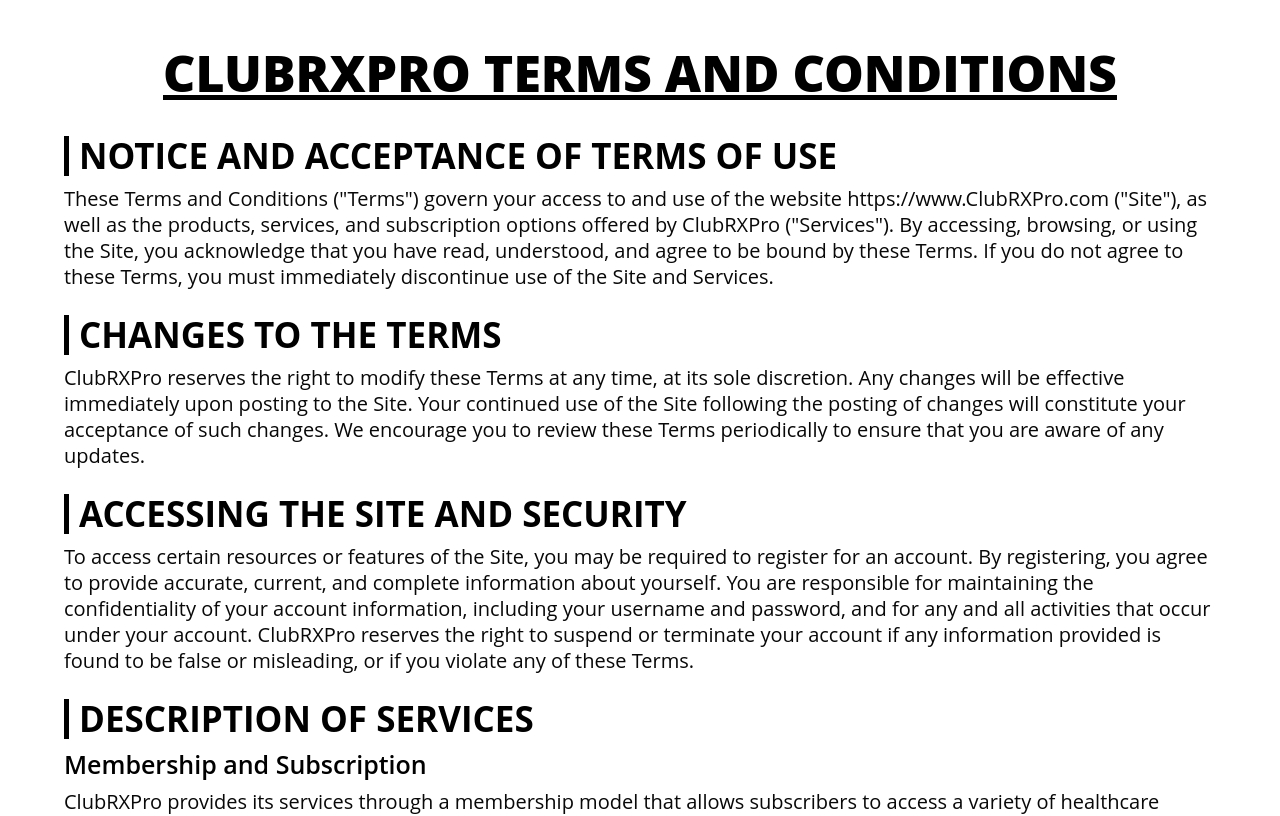
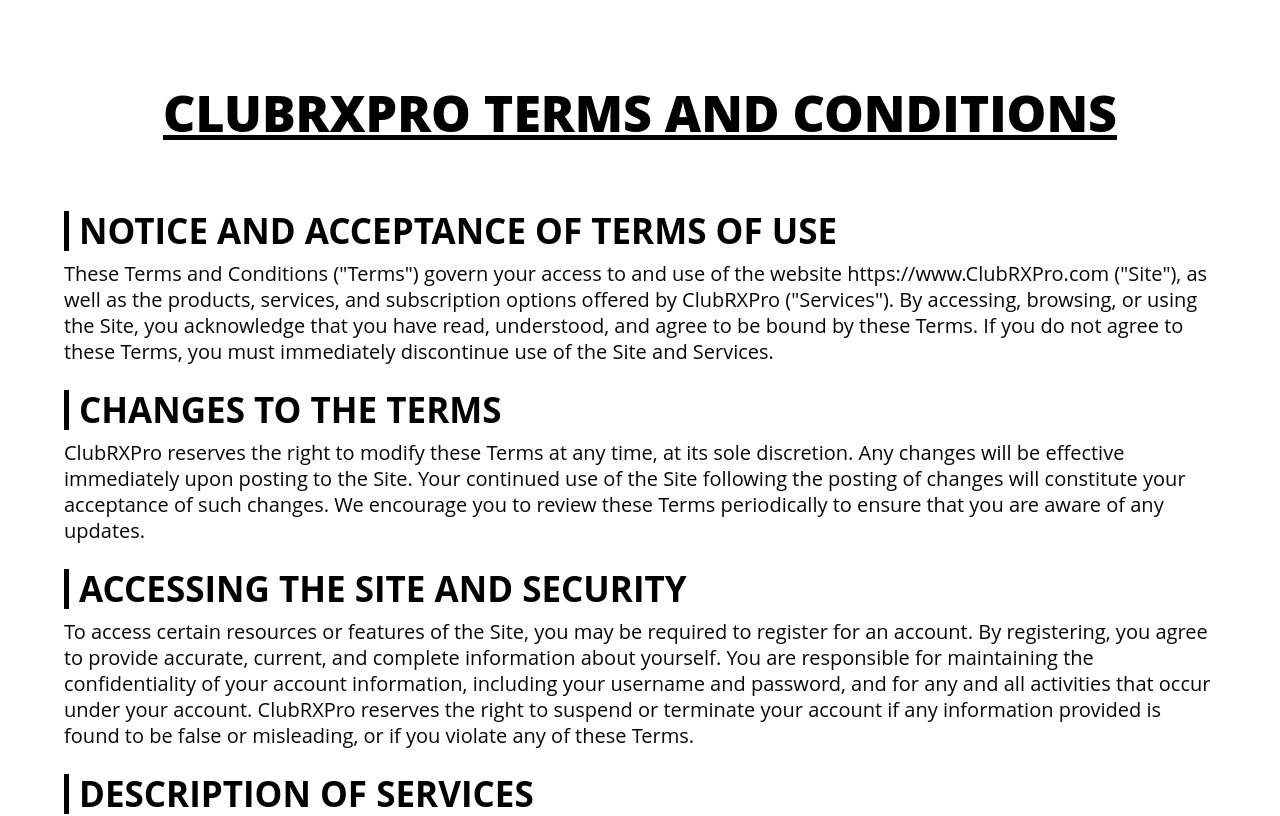
Before and after one commit to sanketinfluxiq/clubrxpro-ui, a Next.js app: page /terms-and-conditions in a window 1280 px wide. Shown: the top 816 px of the page. Built offline with nearby package versions, Linux system fonts and the light colour scheme.

Commit message:
Privacy Policy page update

```diff
--- a/styles/global.css
+++ b/styles/global.css
@@ -122,7 +122,7 @@
 
 /* ---------Terms & Conditions----------- */
 .terms_and_conditions_main {
-    padding: 45px 0;
+    padding: 85px 0;
 }
 .tc_and_pp_common_width {
     width: 90%;
@@ -136,7 +136,7 @@
     text-align: center;
     text-transform: uppercase;
     text-decoration: underline;
-    margin-bottom: 35px;
+    margin-bottom: 70px;
 }
 .content_sec h2 {
     font-size: 35px;
@@ -187,7 +187,7 @@
 
 /* ---------Privacy Policy---------- */
 .privacy_policy_main {
-    padding: 45px 0;
+    padding: 85px 0;
 }
 .comtent_sec h6 {
     font-size: 25px;
```
